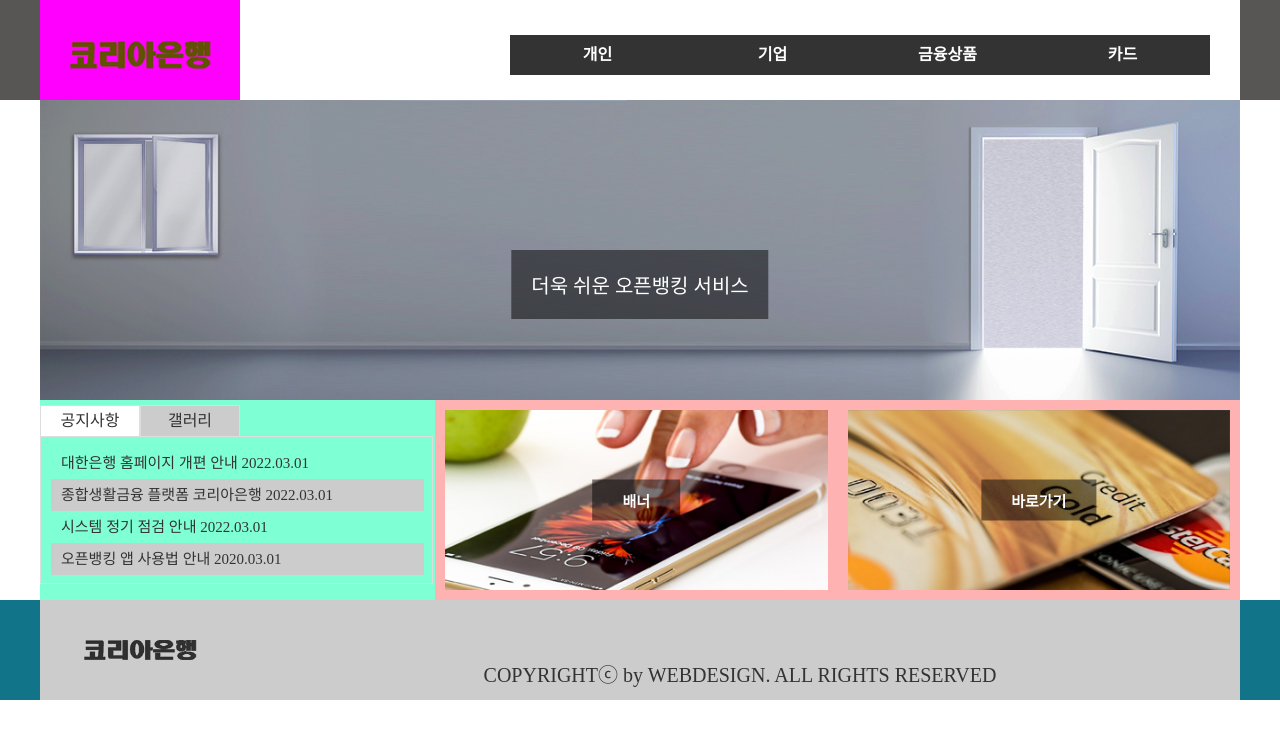
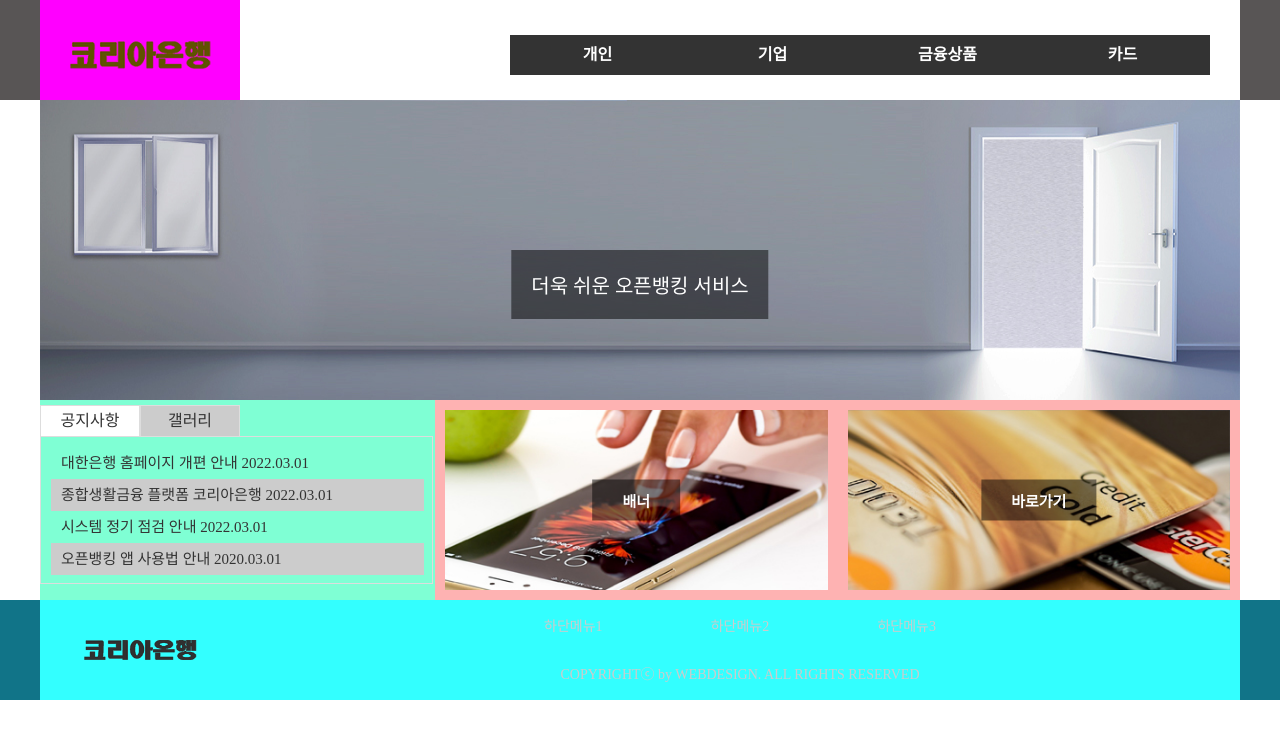
Before and after one commit to YEOJEONGS2/website-ex1, a plain HTML site: page index.html in a window 1280 px wide. Drawn offline with Linux system fonts and the light colour scheme.

Commit message:
푸터 배경컬러 변경
폰트랑 배경 색 동일해서 확인불가했었음 ㅎ;

```diff
--- a/CSS/main.css
+++ b/CSS/main.css
@@ -276,7 +276,7 @@ header{
     width: 1200px;
     height: 100%;
     margin: auto;
-    background-color: #ccc;
+    background-color: #3ff;
     display: flex;
 }
 /* ftlogo */
@@ -293,7 +293,6 @@ header{
     width: 100%;
     height: 100%;
 }
-
 /* ft-site */
 .ft-site{
     width: 1000px;
@@ -303,12 +302,15 @@ header{
 .ft-menu ,.copy{
     width: 100%;
     height: 50px;
+    color: #ccc;
+    font-size: 14px;
 }
 .ft-menu ul{
     margin: auto;
     width: 50%;
     display: flex;
     justify-content: space-around;
+    padding-top:15px;
 }
 .ft-menu ul li a{
     font-size: 14px;
```
